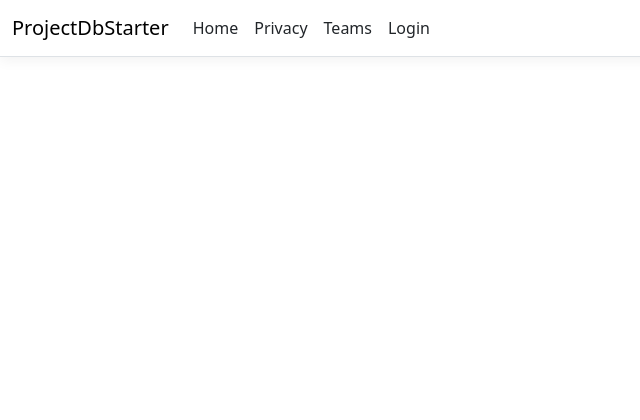
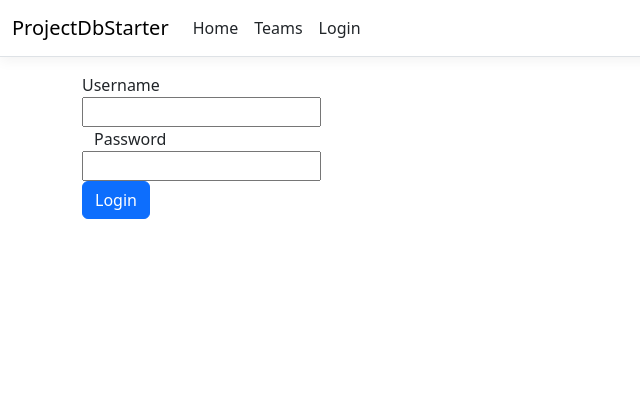
Before and after one commit to Joshieingold/BowlingAlley-MVC-Final, an ASP.NET Core app: page /Auth/Login in a window 1280 px wide. Shown: the top 420 px of the page, without its empty margins (0-640 px from the left). Run offline with ASP.NET Core 8, Linux system fonts and the light colour scheme; style sheets or scripts are compiled from the project's sources.

Commit message:
all page paths can be accessed and needed to do some work on actual auth to test that

```diff
--- a/Controllers/AuthController.cs
+++ b/Controllers/AuthController.cs
@@ -1,4 +1,7 @@
 using System.Diagnostics;
+using System.Security.Claims;
+using Microsoft.AspNetCore.Authentication;
+using Microsoft.AspNetCore.Authentication.Cookies;
 using Microsoft.AspNetCore.Mvc;
 using ProjectDbStarter.Models;
 
@@ -6,24 +9,53 @@ namespace ProjectDbStarter.Controllers;
 
 public class AuthController : Controller
 {
+    private readonly BowlingDbContext _db;
+
+    public AuthController(BowlingDbContext db)
+    {
+        _db = db;
+    }
+
     // TODO: Shows the logins page
     [HttpGet]
     public IActionResult Login()
     {
-        return View();
+        LoginViewModel vm = new LoginViewModel();
+        return View(vm);
     }
 
     // TODO: posts the login form and verifies credentials to login
     [HttpPost]
-    public IActionResult Login(LoginViewModel vm)
+    public async Task<IActionResult> Login(LoginViewModel vm)
     {
-        return View();
+        BowlingUser? user = _db.Users.FirstOrDefault(u => u.UserName == vm.Username);
+        // Make sure theyre not null
+        if (user == null)
+        {
+            return View(vm);
+        }
+
+        // Claims
+        List<Claim> claims = new List<Claim>
+        {
+            new Claim(ClaimTypes.Name, user.UserName),
+            new Claim("IsAdmin", user.IsAdmin ? "true" : "false"),
+        };
+
+        ClaimsIdentity ci = new ClaimsIdentity(
+            claims,
+            CookieAuthenticationDefaults.AuthenticationScheme
+        );
+        ClaimsPrincipal p = new ClaimsPrincipal(ci);
+
+        await HttpContext.SignInAsync(p);
+        return RedirectToAction("Index", "Home");
     }
 
     // TODO: Logs the user out and redirects.
     [HttpPost]
     public IActionResult Logout()
     {
-        return View();
+        return RedirectToAction("Index", "Home");
     }
 }
--- a/Models/BowlingDbContext.cs
+++ b/Models/BowlingDbContext.cs
@@ -10,11 +10,15 @@ namespace ProjectDbStarter.Models
             : base(options) { }
 
         public DbSet<Team> Teams => Set<Team>();
+        public DbSet<BowlingUser> Users => Set<BowlingUser>();
+        public DbSet<Player> Players => Set<Player>();
 
         // force singular table name
         protected override void OnModelCreating(ModelBuilder modelBuilder)
         {
             modelBuilder.Entity<Team>().ToTable("Team");
+            modelBuilder.Entity<BowlingUser>().ToTable("BowlingUser");
+            modelBuilder.Entity<Player>().ToTable("Player");
         }
     }
 }
--- a/Models/LoginViewModel.cs
+++ b/Models/LoginViewModel.cs
@@ -5,10 +5,10 @@ namespace ProjectDbStarter.Models
     public class LoginViewModel
     {
         [Required(ErrorMessage = "Please enter your username")]
-        string Username { get; set; }
+        public string Username { get; set; }
 
         [Required(ErrorMessage = "Please enter your password")]
-        string Password { get; set; }
+        public string Password { get; set; }
 
         public LoginViewModel() { }
     }
--- a/Views/Auth/Login.cshtml
+++ b/Views/Auth/Login.cshtml
@@ -0,0 +1,19 @@
+@{
+    ViewData["Title"] = "Login";
+}
+@model ProjectDbStarter.Models.LoginViewModel;
+
+<form method="post">
+    <div class="container">
+        <label for="username" class="row">Username</label>
+        <input asp-for="Username" id="username"class="row" type="text" />
+        <span class="text-danger row" asp-validation-for="Username"></span>
+    </div>
+    <div class="container">
+        <label for="password row">Password</label>
+        <input asp-for="Password" class="row" id="password" type="password" />
+        <span class="text-danger row" asp-validation-for="Password"></span>
+    </div>
+    <button type="submit" class="btn btn-primary" asp-action="Login">Login</button>
+</form>
+@section Scripts { <partial name="_ValidationScriptsPartial" /> }
--- a/Views/Shared/_Layout.cshtml
+++ b/Views/Shared/_Layout.cshtml
@@ -1,5 +1,6 @@
 <!DOCTYPE html>
 <html lang="en">
+
 <head>
     <meta charset="utf-8" />
     <meta name="viewport" content="width=device-width, initial-scale=1.0" />
@@ -14,8 +15,8 @@
         <nav class="navbar navbar-expand-sm navbar-toggleable-sm navbar-light bg-white border-bottom box-shadow mb-3">
             <div class="container-fluid">
                 <a class="navbar-brand" asp-area="" asp-controller="Home" asp-action="Index">ProjectDbStarter</a>
-                <button class="navbar-toggler" type="button" data-bs-toggle="collapse" data-bs-target=".navbar-collapse" aria-controls="navbarSupportedContent"
-                        aria-expanded="false" aria-label="Toggle navigation">
+                <button class="navbar-toggler" type="button" data-bs-toggle="collapse" data-bs-target=".navbar-collapse"
+                        aria-controls="navbarSupportedContent" aria-expanded="false" aria-label="Toggle navigation">
                     <span class="navbar-toggler-icon"></span>
                 </button>
                 <div class="navbar-collapse collapse d-sm-inline-flex justify-content-between">
@@ -24,14 +25,27 @@
                             <a class="nav-link text-dark" asp-area="" asp-controller="Home" asp-action="Index">Home</a>
                         </li>
                         <li class="nav-item">
-                            <a class="nav-link text-dark" asp-area="" asp-controller="Home" asp-action="Privacy">Privacy</a>
-                        </li>
-                        <li class="nav-item">
                             <a class="nav-link text-dark" asp-area="" asp-controller="Team" asp-action="Index">Teams</a>
                         </li>
-                        <li class="nav-item">
-                            <a class="nav-link text-dark" asp-area="" asp-controller="Auth" asp-action="Login">Login</a>
-                        </li>
+                        @if (User.Identity?.IsAuthenticated == true)
+                        {
+                        @if (User.HasClaim("IsAdmin", "true")) {
+                            <li class="nav-item">
+                                <a class="nav-link text-dark" asp-area="" asp-controller="Admin" asp-action="Index">Admin Actions</a>
+                            </li>
+                        }
+                            <li class="nav-item">
+                            <form method="post">
+                                <button type="submit" class="nav-link text-dark" asp-area="" asp-controller="Auth" asp-action="Logout">Logout</button>
+                            </form>
+                            </li>
+                        }
+                        else
+                        {
+                            <li class="nav-item">
+                                <a class="nav-link text-dark" asp-area="" asp-controller="Auth" asp-action="Login">Login</a>
+                            </li>
+                        }
                     </ul>
                 </div>
             </div>
```
